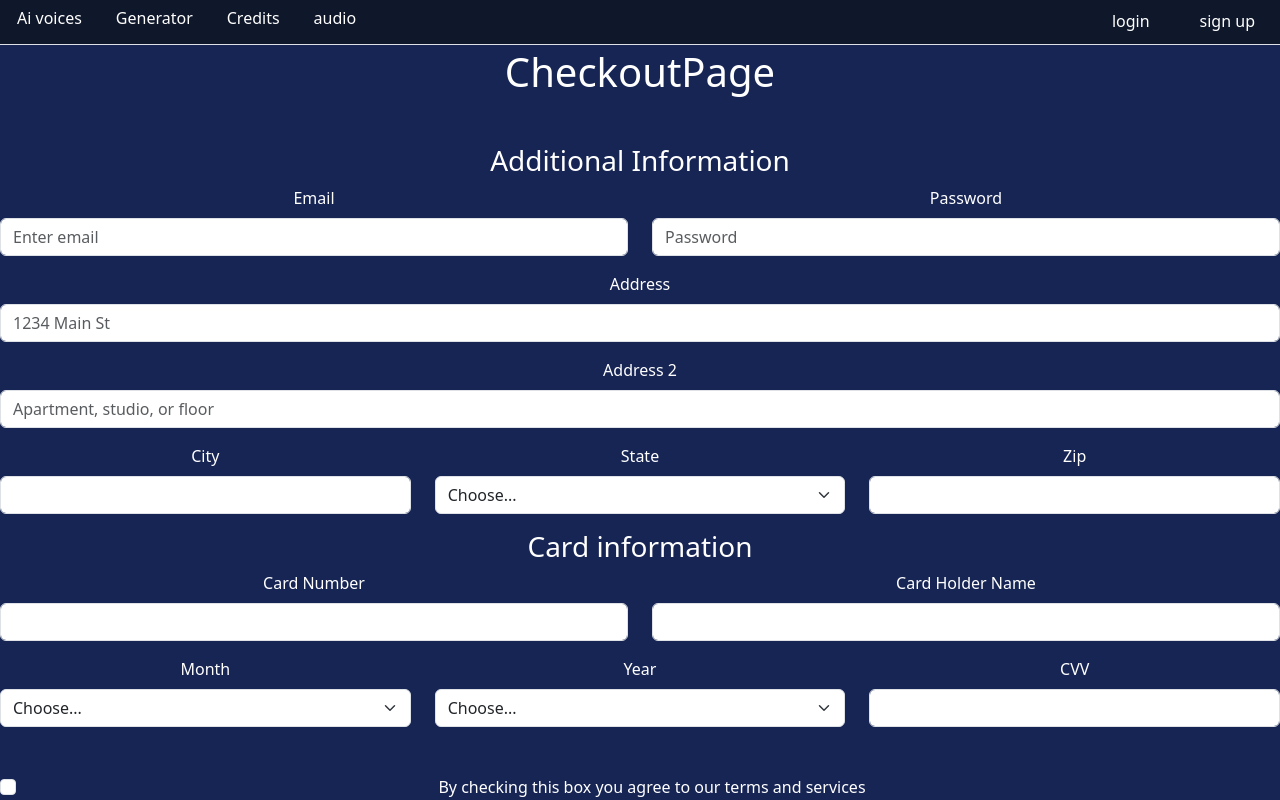
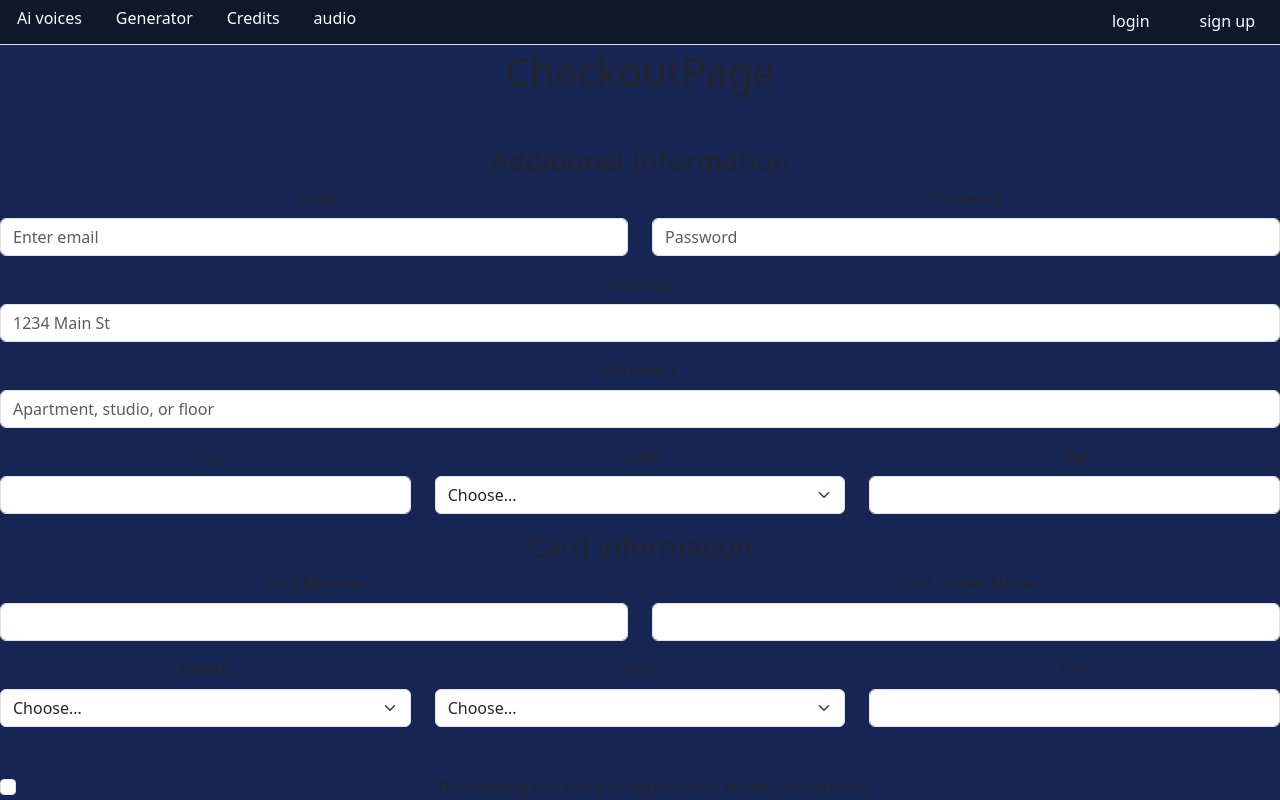
Before and after one commit to Kwyk25/voice-ai, a React (Create React App) app: page /CheckoutPage in a window 1280 px wide. Shown: the top 800 px of the page. Built offline with nearby package versions, Linux system fonts and the light colour scheme; no server answers.

Commit message:
set up git auth

```diff
--- a/src/pages/CheckoutPage.jsx
+++ b/src/pages/CheckoutPage.jsx
@@ -24,7 +24,7 @@ export default function CheckoutPage() {
 
     return (
         <Default>
-            <div className="pt-5 text-white">
+            <div className="pt-5 textblack">
                 <h1>CheckoutPage</h1>
                 <Form className="mt-5">
                     <h3> Additional Information</h3>
```
